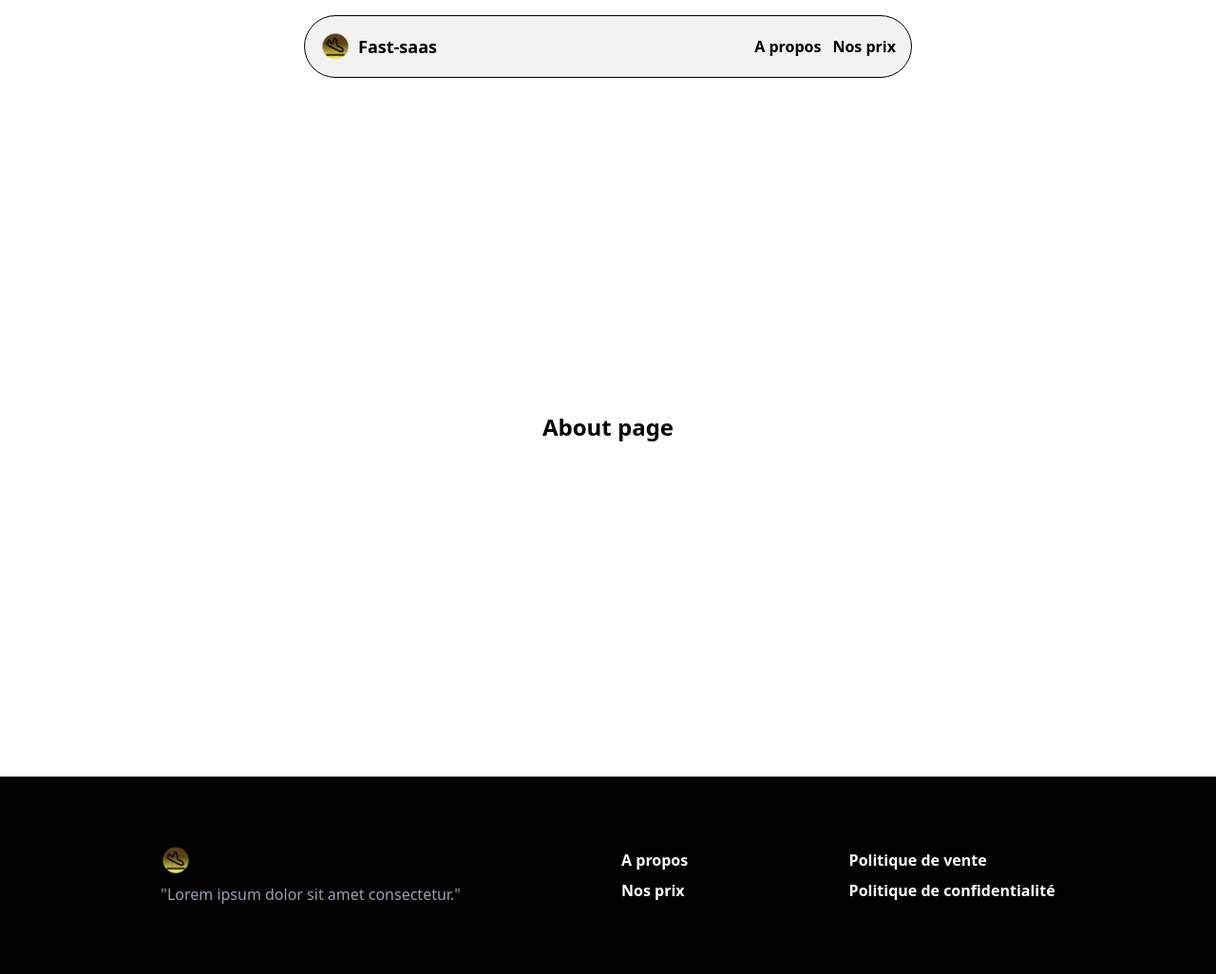
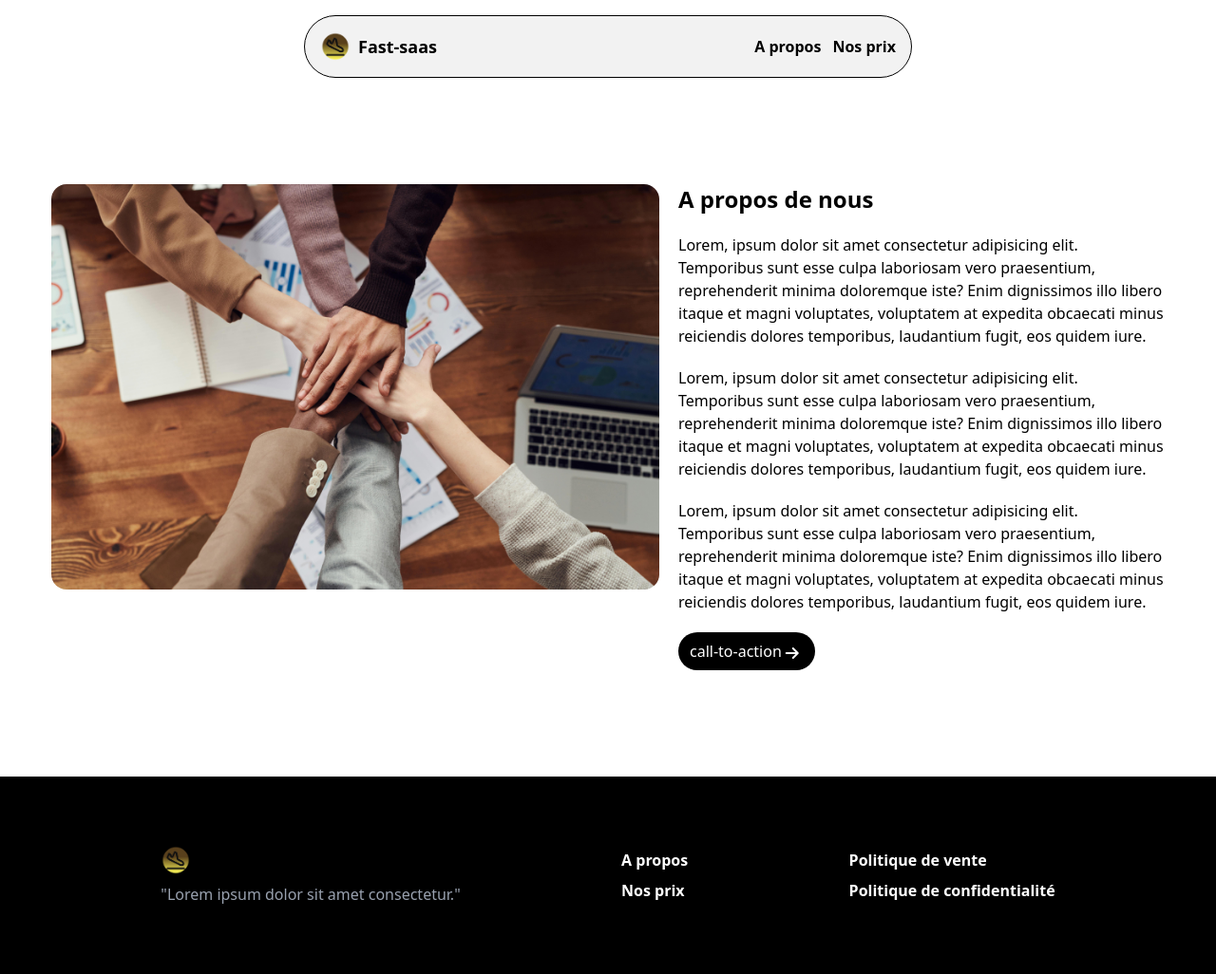
Before and after one commit to ffillouxdev/fast-saas, a Flask app: page /a-propos in a window 1280 px wide. Shown: the whole page at 95% size. Run offline with Flask 3, Linux system fonts and the light colour scheme.

Commit message:
feat(): page about

```diff
--- a/app.py
+++ b/app.py
@@ -1,7 +1,9 @@
 from flask import Flask, render_template
 from models.data import db, Contribution
 from middleware import Middleware
+from dotenv import load_dotenv
 
+load_dotenv()
 app = Flask(__name__)
 
 # app.wsgi_app = Middleware(app.wsgi_app)
--- a/templates/about.html
+++ b/templates/about.html
@@ -4,5 +4,28 @@
 <title>A propos</title>
 {% endblock %}
 {% block body %}
-<h1 class="text-2xl font-sans font-bold">About page</h1>
+<div
+    class="flex-container-about w-full space-y-5 md:space-x-5 p-6 md:p-0 mt-4 md:mt-0 flex-col md:flex-row flex items-start justify-center">
+    <img src="{{url_for('static', filename='images/about/about-first-img.jpg')}}"
+        class="md:w-1/2  md:rounded-2xl rounded-none"
+        alt="image de la page about avec des gens qui ont leurs mains sur les autres">
+    <section class="max-w-lg flex flex-col space-y-5">
+        <h1 class="text-2xl font-sans font-bold">A propos de nous</h1>
+        <p>Lorem, ipsum dolor sit amet consectetur adipisicing elit. Temporibus sunt esse culpa laboriosam vero
+            praesentium, reprehenderit minima doloremque iste? Enim dignissimos illo libero itaque et magni voluptates,
+            voluptatem at expedita obcaecati minus reiciendis dolores temporibus, laudantium fugit, eos quidem iure.</p>
+        <p>Lorem, ipsum dolor sit amet consectetur adipisicing elit. Temporibus sunt esse culpa laboriosam vero
+            praesentium, reprehenderit minima doloremque iste? Enim dignissimos illo libero itaque et magni voluptates,
+            voluptatem at expedita obcaecati minus reiciendis dolores temporibus, laudantium fugit, eos quidem iure.</p>
+        <p>Lorem, ipsum dolor sit amet consectetur adipisicing elit. Temporibus sunt esse culpa laboriosam vero
+            praesentium, reprehenderit minima doloremque iste? Enim dignissimos illo libero itaque et magni voluptates,
+            voluptatem at expedita obcaecati minus reiciendis dolores temporibus, laudantium fugit, eos quidem iure.</p>
+        <a href="/service"
+            class="py-2 px-3 rounded-full flex max-w-36 text-white bg-black transition-transform duration-300 ease-in-out hover:scale-105">
+            call-to-action
+            <i
+                class="fas fa-arrow-right mt-1.5 ml-1 hover:translate-x-1 transition-transform duration-300 ease-in-out"></i>
+        </a>
+    </section>
+</div>
 {% endblock %}
--- a/templates/base.html
+++ b/templates/base.html
@@ -29,7 +29,7 @@
 
         {% block body %} {% endblock %}
     </main>
-    <footer class="bg-black flex font-semibold items-center justify-evenly py-18 text-white">
+    <footer class="bg-black flex flex-col md:flex-row font-semibold pl-6 md:pl-0 space-y-5 md:space-y-0 md:items-center justify-evenly py-18 text-white">
         <div class="flex flex-col items-start space-y-2 justify-center">
             <img class="w-8 h-8" src="{{url_for('static', filename='/icons/logo-fast-saas-icon.png')}}"
                 alt="logo du site fast-saas">
```
Also changed, not shown: templates/index.html (+5 -6 lines), templates/pricing.html (+35 -2 lines), static/images/about/about-first-img.jpg (added), 1 other file.
